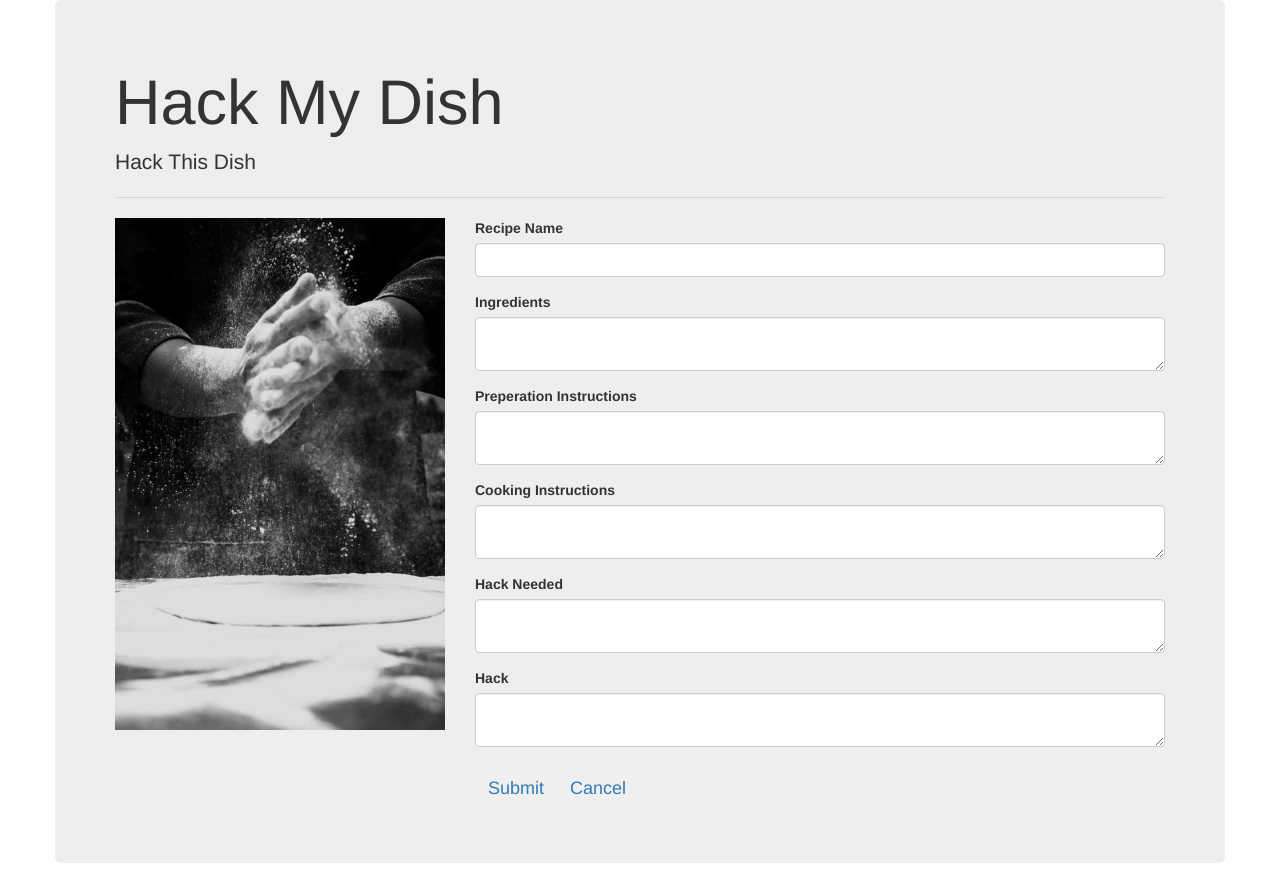
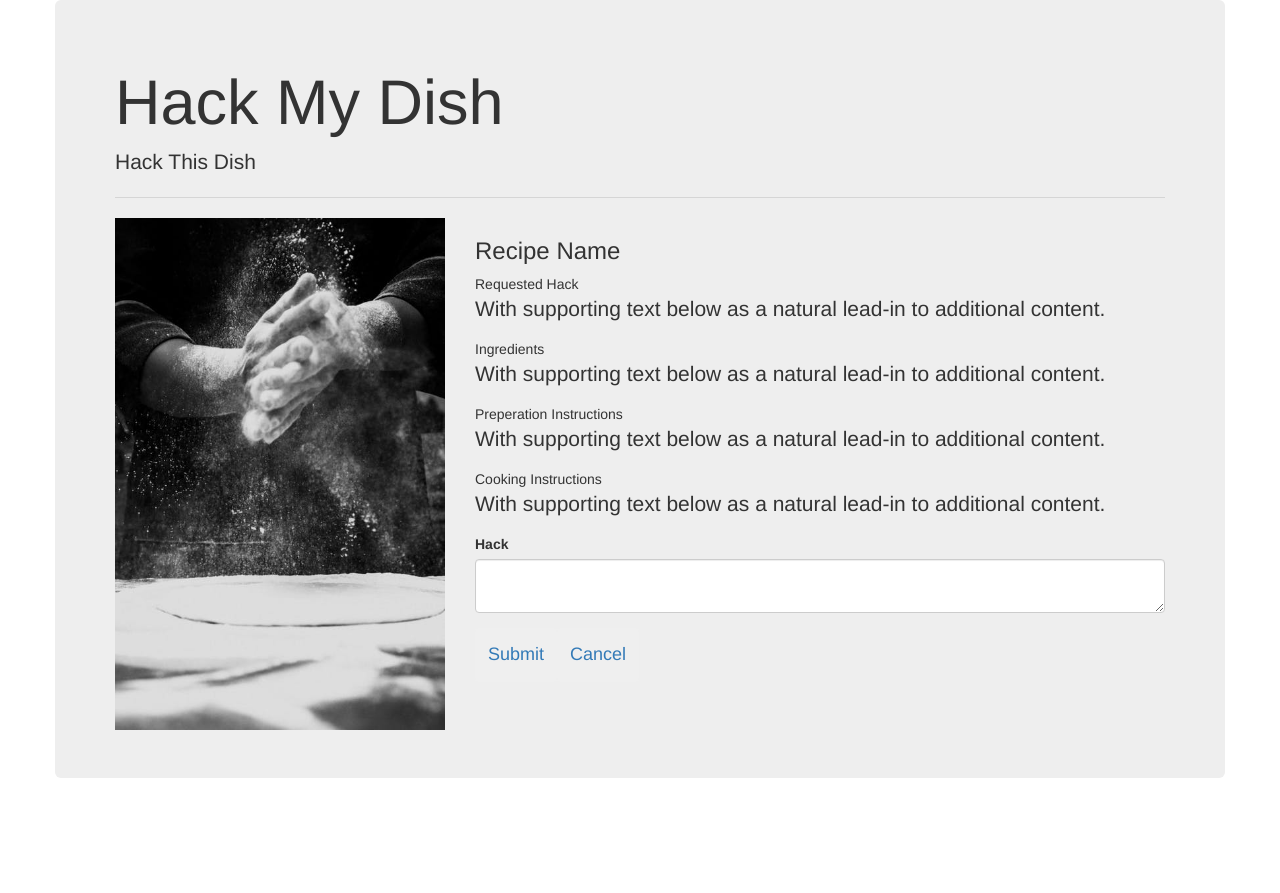
Before and after one commit to AlexTPina/capstone-hackmydish-frontend, a React (Create React App) app: page /editrecipe in a window 1280 px wide. After the commit the page ends 808 px from the top, so only its background shows below. Built offline with nearby package versions, Linux system fonts and the light colour scheme.

Commit message:
updated edit recipe component

```diff
--- a/src/components/dashboard/EditRecipe.js
+++ b/src/components/dashboard/EditRecipe.js
@@ -1,6 +1,6 @@
 import React, { useState } from 'react'
 import { Col, Row } from 'reactstrap'
-import { Jumbotron, Button } from 'reactstrap';
+import { Jumbotron, Button, Card, CardTitle, CardText, CardBody, CardHeader} from 'reactstrap';
 import { Form, FormGroup, Label, Input, FormText } from 'reactstrap';
 import { Link } from "react-router-dom";
 import { BrowserRouter as Router, Route, Switch } from 'react-router-dom';
@@ -21,27 +21,20 @@ return (
         <img width="100%" src={Hands} alt="Card image cap" />
       </Col>
       <Col sm="8">
+        <Card>
+          <CardHeader tag="h3">Recipe Name</CardHeader>
+          <CardBody>
+            <CardTitle>Requested Hack</CardTitle>
+            <CardText>With supporting text below as a natural lead-in to additional content.</CardText>
+            <CardTitle>Ingredients</CardTitle>
+            <CardText>With supporting text below as a natural lead-in to additional content.</CardText>
+            <CardTitle>Preperation Instructions</CardTitle>
+            <CardText>With supporting text below as a natural lead-in to additional content.</CardText>
+            <CardTitle>Cooking Instructions</CardTitle>
+            <CardText>With supporting text below as a natural lead-in to additional content.</CardText>
+          </CardBody>
+        </Card>
         <Form>
-          <FormGroup>
-            <Label for="recipeName">Recipe Name</Label>
-            <Input type="title" name="name" id="recipeName"/>
-          </FormGroup>
-          <FormGroup>
-            <Label for="ingredients">Ingredients</Label>
-            <Input type="textarea" name="ingredients" id="ingredients" />
-          </FormGroup>
-          <FormGroup>
-            <Label for="preperation">Preperation Instructions</Label>
-            <Input type="textarea" name="preperation" id="preperation" />
-          </FormGroup>
-          <FormGroup>
-            <Label for="cookingInstructions">Cooking Instructions</Label>
-            <Input type="textarea" name="cookingInstructions" id="cookingInstructions" />
-          </FormGroup>
-          <FormGroup>
-            <Label for="hackNeeded">Hack Needed</Label>
-            <Input type="textarea" name="hackNeeded" id="hackNeeded" />
-          </FormGroup>
           <FormGroup>
             <Label for="hack">Hack</Label>
           <Input type="textarea" name="hack" id="hack" />
@@ -49,7 +42,7 @@ return (
           <Link to="/recipes">
               <Button><h4>Submit</h4></Button>
           </Link>
-          <Link to="/">
+          <Link to="/recipes">
             <Button><h4>Cancel</h4></Button>
           </Link>
         </Form>
```
